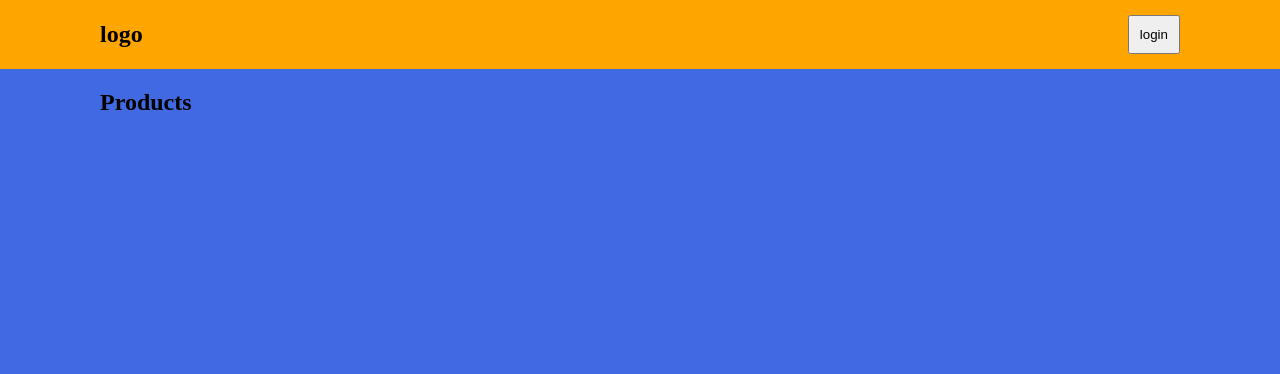
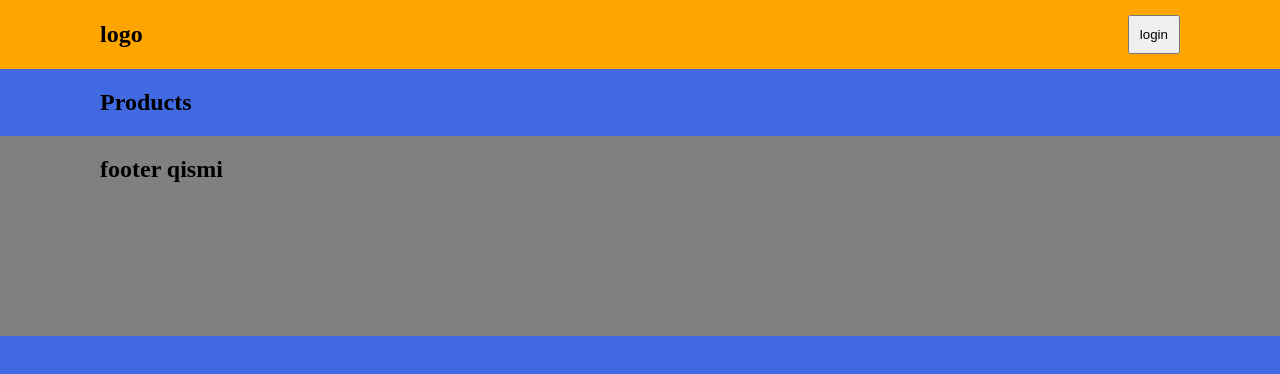
Before and after one commit to Otabek1990/blog-app-2, a plain HTML site: page index.html in a window 1280 px wide. Drawn offline with Linux system fonts and the light colour scheme.

Commit message:
footer qismi

```diff
--- a/index.css
+++ b/index.css
@@ -21,3 +21,8 @@ main{
     padding: 20px 100px;
 
 }
+footer{
+    padding:20px 100px;
+    height:200px;
+    background-color: gray;
+}
--- a/index.html
+++ b/index.html
@@ -14,6 +14,9 @@
  <main>
     <h2>Products</h2>
  </main>
+ <footer>
+    <h2>footer qismi</h2>
+ </footer>
     <!-- staging area -->
      <!-- commit  -->
 </body>
```
